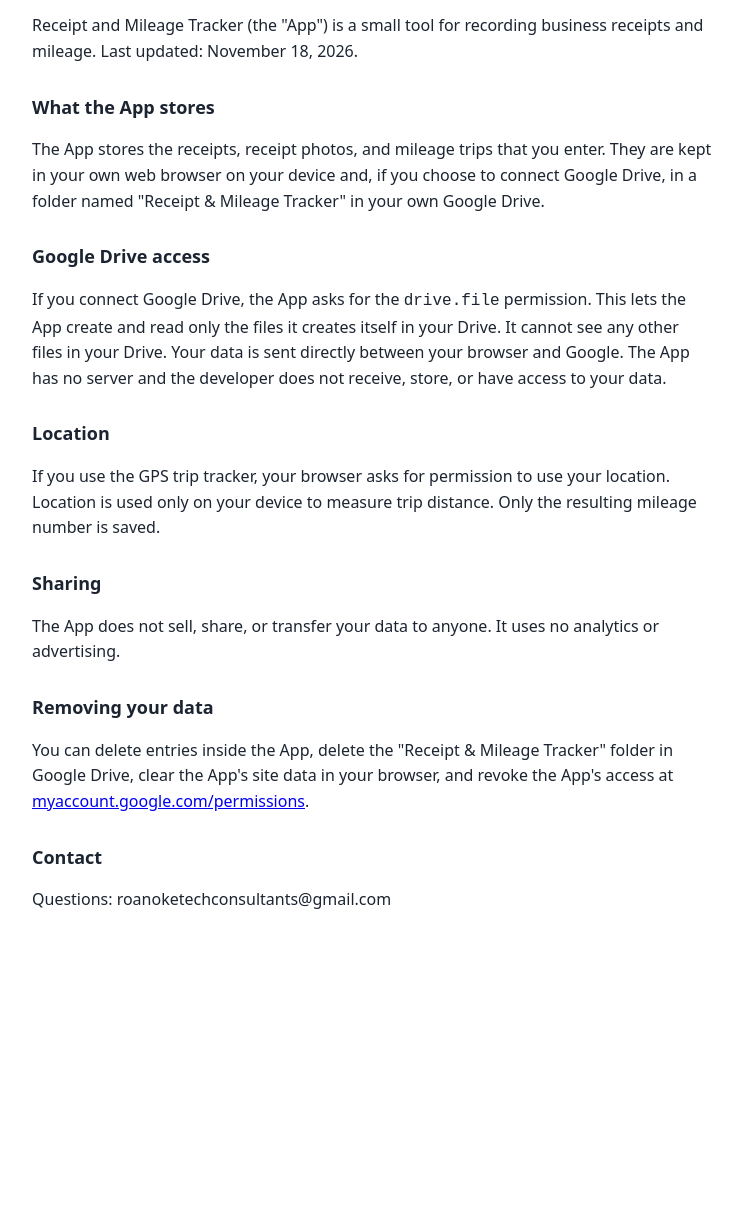
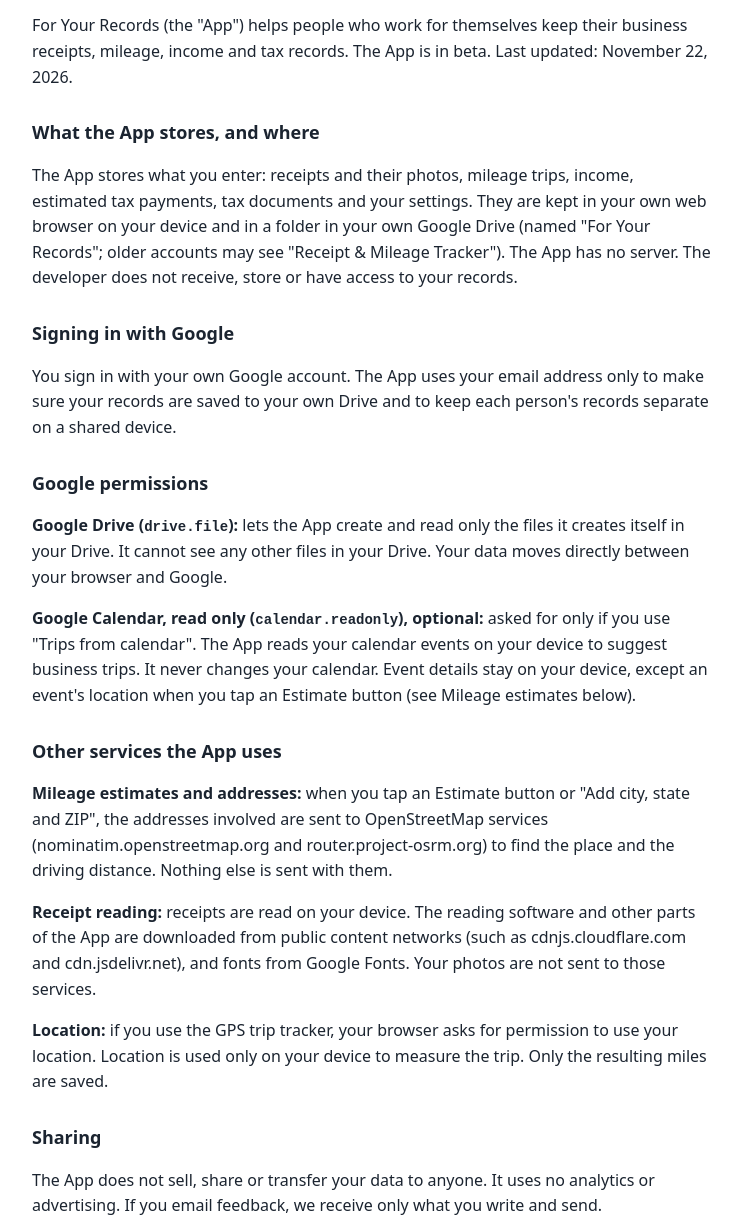
Before and after one commit to foryourrecords/foryourrecords.github.io, a plain HTML site: page privacy.html in a window 1280 px wide. Shown: the part 73-1295 px from the top of the page, without its empty margins (268-1010 px from the left). Before the commit the page ends 1018 px from the top, so only its background shows below. Drawn offline with Linux system fonts and the light colour scheme.

Commit message:
Update privacy policy for the beta
New name, beta, any Google account, the optional calendar permission, OpenStreetMap address lookups, and the new contact address.

Co-Authored-By: Claude Opus 5.5 <noreply@anthropic.com>
Claude-Session: https://claude.ai/code/session_01Qnuo5C74UEVTFFtHQvFNan

```diff
--- a/privacy.html
+++ b/privacy.html
@@ -3,29 +3,38 @@
 <head>
 <meta charset="utf-8">
 <meta name="viewport" content="width=device-width,initial-scale=1">
-<title>Privacy Policy – Receipt and Mileage Tracker</title>
-<style>body{font:16px/1.6 system-ui,sans-serif;max-width:680px;margin:32px auto;padding:0 16px;color:#1b2430}h1{font-size:24px}h2{font-size:18px;margin-top:28px}</style>
+<title>Privacy Policy – For Your Records</title>
+<style>body{font:16px/1.6 system-ui,sans-serif;max-width:680px;margin:32px auto;padding:0 16px;color:#1b2430}h1{font-size:24px}h2{font-size:18px;margin-top:28px}code{font-size:14px}</style>
 </head>
 <body>
 <h1>Privacy Policy</h1>
-<p>Receipt and Mileage Tracker (the "App") is a small tool for recording business receipts and mileage. Last updated: November 18, 2026.</p>
+<p>For Your Records (the "App") helps people who work for themselves keep their business receipts, mileage, income and tax records. The App is in beta. Last updated: November 22, 2026.</p>
 
-<h2>What the App stores</h2>
-<p>The App stores the receipts, receipt photos, and mileage trips that you enter. They are kept in your own web browser on your device and, if you choose to connect Google Drive, in a folder named "Receipt &amp; Mileage Tracker" in your own Google Drive.</p>
+<h2>What the App stores, and where</h2>
+<p>The App stores what you enter: receipts and their photos, mileage trips, income, estimated tax payments, tax documents and your settings. They are kept in your own web browser on your device and in a folder in your own Google Drive (named "For Your Records"; older accounts may see "Receipt &amp; Mileage Tracker"). The App has no server. The developer does not receive, store or have access to your records.</p>
 
-<h2>Google Drive access</h2>
-<p>If you connect Google Drive, the App asks for the <code>drive.file</code> permission. This lets the App create and read only the files it creates itself in your Drive. It cannot see any other files in your Drive. Your data is sent directly between your browser and Google. The App has no server and the developer does not receive, store, or have access to your data.</p>
+<h2>Signing in with Google</h2>
+<p>You sign in with your own Google account. The App uses your email address only to make sure your records are saved to your own Drive and to keep each person's records separate on a shared device.</p>
 
-<h2>Location</h2>
-<p>If you use the GPS trip tracker, your browser asks for permission to use your location. Location is used only on your device to measure trip distance. Only the resulting mileage number is saved.</p>
+<h2>Google permissions</h2>
+<p><b>Google Drive (<code>drive.file</code>):</b> lets the App create and read only the files it creates itself in your Drive. It cannot see any other files in your Drive. Your data moves directly between your browser and Google.</p>
+<p><b>Google Calendar, read only (<code>calendar.readonly</code>), optional:</b> asked for only if you use "Trips from calendar". The App reads your calendar events on your device to suggest business trips. It never changes your calendar. Event details stay on your device, except an event's location when you tap an Estimate button (see Mileage estimates below).</p>
+
+<h2>Other services the App uses</h2>
+<p><b>Mileage estimates and addresses:</b> when you tap an Estimate button or "Add city, state and ZIP", the addresses involved are sent to OpenStreetMap services (nominatim.openstreetmap.org and router.project-osrm.org) to find the place and the driving distance. Nothing else is sent with them.</p>
+<p><b>Receipt reading:</b> receipts are read on your device. The reading software and other parts of the App are downloaded from public content networks (such as cdnjs.cloudflare.com and cdn.jsdelivr.net), and fonts from Google Fonts. Your photos are not sent to those services.</p>
+<p><b>Location:</b> if you use the GPS trip tracker, your browser asks for permission to use your location. Location is used only on your device to measure the trip. Only the resulting miles are saved.</p>
 
 <h2>Sharing</h2>
-<p>The App does not sell, share, or transfer your data to anyone. It uses no analytics or advertising.</p>
+<p>The App does not sell, share or transfer your data to anyone. It uses no analytics or advertising. If you email feedback, we receive only what you write and send.</p>
 
 <h2>Removing your data</h2>
-<p>You can delete entries inside the App, delete the "Receipt &amp; Mileage Tracker" folder in Google Drive, clear the App's site data in your browser, and revoke the App's access at <a href="https://myaccount.google.com/permissions">myaccount.google.com/permissions</a>.</p>
+<p>You can delete entries inside the App, delete the App's folder in your Google Drive, clear the App's site data in your browser, and remove the App's access to your Google account at <a href="https://myaccount.google.com/permissions">myaccount.google.com/permissions</a>.</p>
+
+<h2>Not tax advice</h2>
+<p>Tax estimates and checks in the App are for planning and record keeping. They are not tax, legal or financial advice. Check with a tax professional before you file.</p>
 
 <h2>Contact</h2>
-<p>Questions: roanoketechconsultants@gmail.com</p>
+<p>Questions or feedback: foryourrecordsstaff@gmail.com</p>
 </body>
 </html>
```
